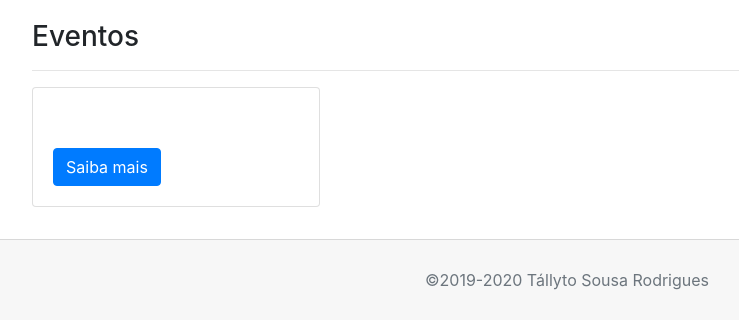
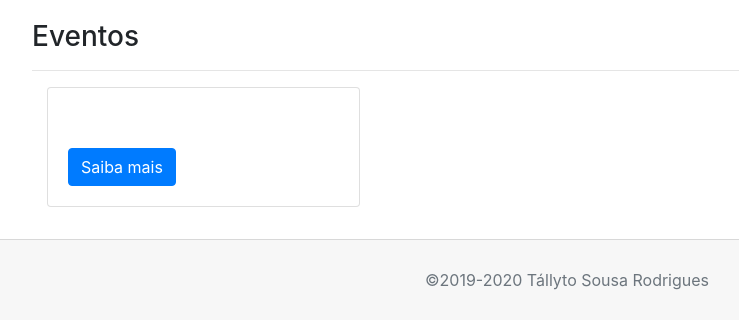
Before and after one commit to tallyto/boa-vista-party, a Node server app: page /eventos in a window 1280 px wide. Shown: the part 56-385 px from the top of the page, without its empty margins (73-812 px from the left). Run offline with Node 20, Linux system fonts and the light colour scheme; tables that the repository leaves empty hold one stand-in row (values such as "Sample post"); some libraries are stand-ins or nearby versions.

Commit message:
Ajustes no layout de eventos

```diff
--- a/views/eventos.handlebars
+++ b/views/eventos.handlebars
@@ -1,18 +1,19 @@
 <div class="card-body">
     <h3>Eventos</h3>
- <hr>
+    <hr>
     <div class="card-columns">
         {{#each eventos }}
 
-        <div class="card" style="width: 18rem;">
-            <img src="{{img.url}}" class="card-img-top" alt="{{img.name}}">
-            <div class="card-body">
-                <h5 class="card-title">{{title}}</h5>
-                <p class="card-text">{{description}}</p>
-                <a href="/eventos/{{slug}}" class="btn btn-primary">Saiba mais</a>
+        <div class="col-sm-12">
+            <div class="card">
+                <img src="{{img.url}}" class="card-img-top rounded" alt="{{img.name}}">
+                <div class="card-body">
+                    <h5 class="card-title">{{title}}</h5>
+                    <p class="card-text">{{description}}</p>
+                    <a href="/eventos/{{slug}}" class="btn btn-primary">Saiba mais</a>
+                </div>
             </div>
         </div>
-
 
 
         {{/each}}
```
